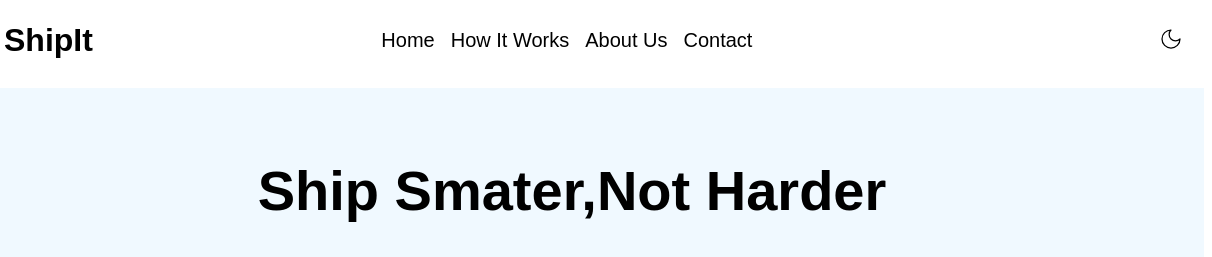
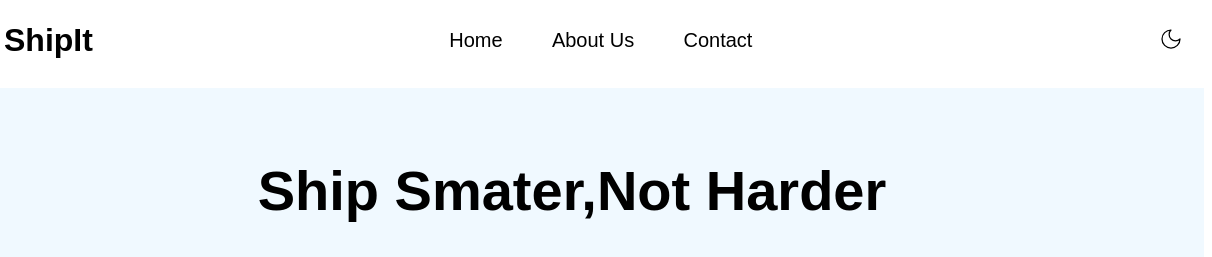
Before and after one commit to rohitkumarpadda/Project, a website: page pages/home.html in a window 1280 px wide. Shown: the top 257 px of the page, 68-1280 px from the left. Drawn offline with Linux system fonts and the light colour scheme; files that its build step writes are made by us from their sources; files whose address does not match are found by name.

Commit message:
Remove "How It Works" link from About and After Login pages; adjust navigation links on Home page

```diff
--- a/pages/home.html
+++ b/pages/home.html
@@ -12,10 +12,9 @@
         <img src="assets/ship2.svg" class="shipimg">
         <div id="heading" class="start">ShipIt</div>
         <div id="middle">
-        <div  class="start"><a href="/" id="a1" class="starti">Home</a></div>
-        <div  class="start"><a href="" id="a2"class="starti">How It Works</a></div>
-        <div  class="start"><a href="/about" id="a3" class="starti">About Us</a></div>
-        <div  class="start"><a href="/contact" id="a4" class="starti">Contact</a></div>
+        <div  class="start"><a href="/" id="a1" class="starti">Home &nbsp; &nbsp; &nbsp;</a></div>
+        <div  class="start"><a href="/about" id="a3" class="starti">About Us   &nbsp; &nbsp; &nbsp;</a></div>
+        <div  class="start"><a href="/contact" id="a4" class="starti">Contact   </a></div>
         <div  class="start"></div>
         </div>
         <!-- learn more to about us and get started tovlogin form section and remove the buttons -->
```
Also changed, not shown: pages/about.html (+0 -2 lines), pages/afterloginhome.html (+0 -1 lines).
